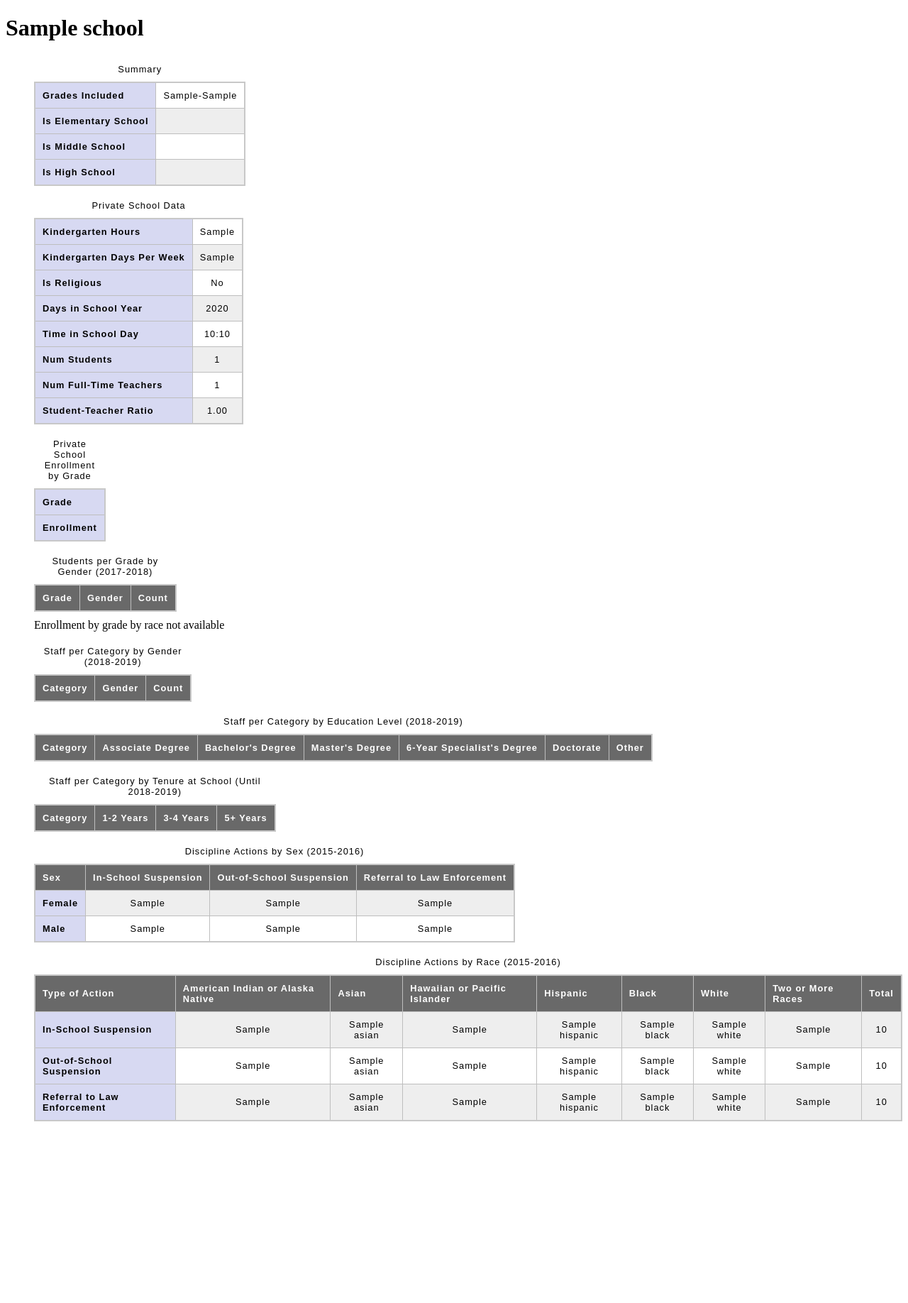
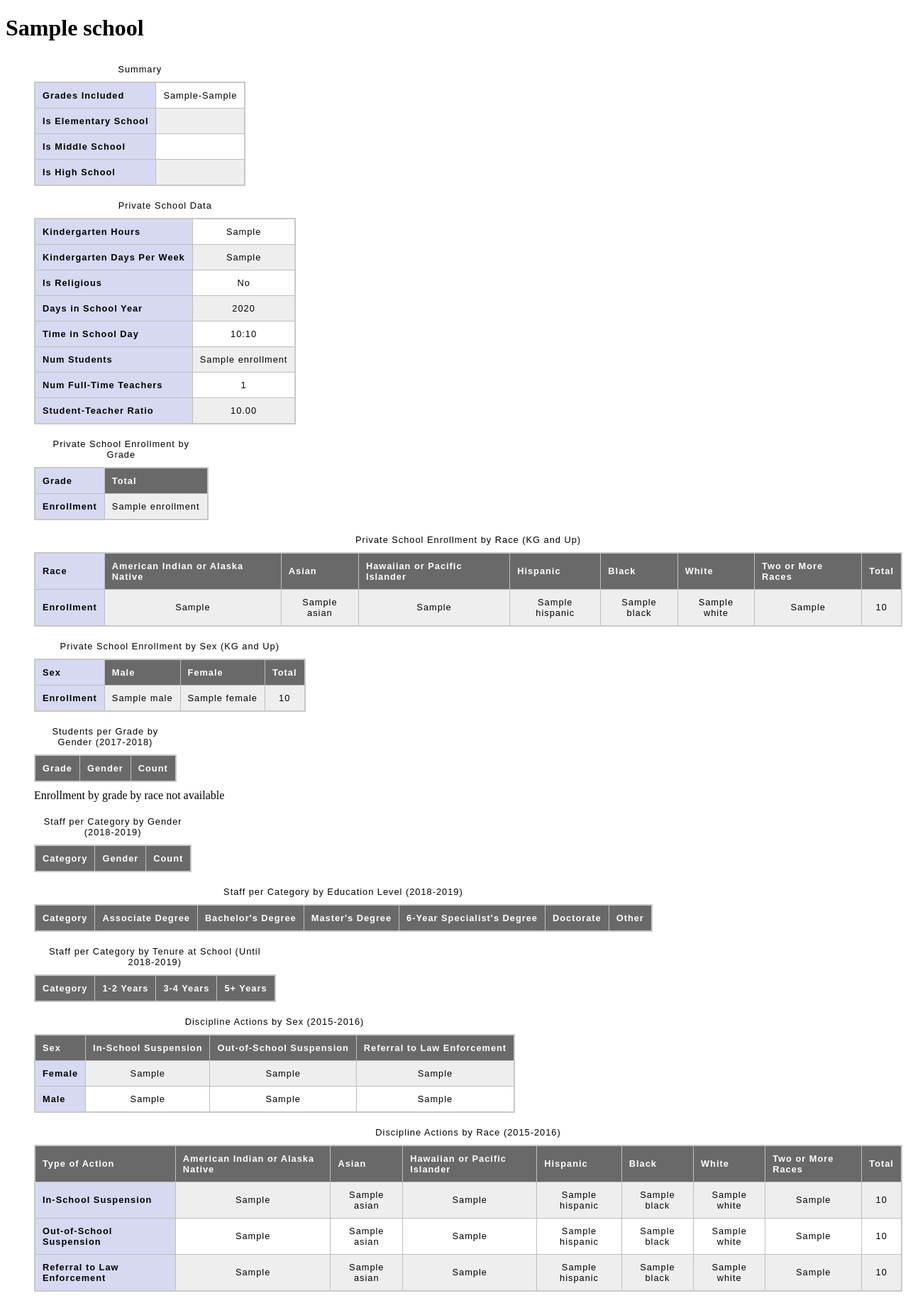
Before and after one commit to nwg/racine-schools, a Flask app: template app/templates/school.html in a window 1280 px wide. Shown: the whole page at 71% size. Before the commit the page ends 1580 px from the top, so only its background shows below. Run offline with Flask 2, Linux system fonts and the light colour scheme; the template is opened without the code that fills it: most values are stand-ins (such as "Sample title", 1, 10 or a date in 2020); lists and menus that the app fills with data are empty; some libraries are stand-ins or nearby versions.

Commit message:
add pss enrollment by demographic

```diff
--- a/app/school_summary.py
+++ b/app/school_summary.py
@@ -50,6 +50,7 @@ def render_school_summary_with_name(name):
     if ppin:
         d['pss_info'] = get_pss_info(cur, ppin)
         d['pss_enrollment_by_grade'] = get_pss_enrollment_by_grade(cur, ppin)
+        d['pss_enrollment_by_demographic'] = get_pss_enrollment_by_demographic(cur, ppin)
 
     return render_template(
         'school.html',
@@ -86,6 +87,16 @@ def get_pss_enrollment_by_grade(cur, ppin):
         enrollment_by_grade[row['grade']] = row['enrollment']
 
     return enrollment_by_grade
+
+def get_pss_enrollment_by_demographic(cur, ppin):
+    def query_pss_enrollment():
+        where = andd([idequals('year', 2017), idequals('ppin', ppin)])
+        return select('pss_enrollment_demographic_counts', '*', where=where)
+    q = query_pss_enrollment()
+    cur.execute(q)
+
+    return cur.fetchone()
+
 
 def get_enrollment_by_grade_by_sex(cur, nces_id):
     def query_sex_enrollment_counts():
--- a/app/templates/school.html
+++ b/app/templates/school.html
@@ -129,7 +129,7 @@ ul.schools-tables {
                 </tr>
                 <tr>
                     <th scope="row">Num Students</th>
-                    <td>{{pss_info.num_students}}</td>
+                    <td>{{pss_info.enrollment}}</td>
                 </tr>
                 <tr>
                     <th scope="row">Num Full-Time Teachers</th>
@@ -137,7 +137,7 @@ ul.schools-tables {
                 </tr>
                 <tr>
                     <th scope="row">Student-Teacher Ratio</th>
-                    <td>{{"%.02f"|format(pss_info.num_students/pss_info.num_fte_teachers)}}</td>
+                    <td>{{"%.02f"|format(pss_info.enrollment/pss_info.num_fte_teachers)}}</td>
                 </tr>
             </table>
         </li>
@@ -154,16 +154,69 @@ ul.schools-tables {
                     {% for grade in grade_order if grade in pss_enrollment_by_grade %}
                     <th scope="col">{{grade}}</th>
                     {% endfor %}
+                    {% if pss_info is defined and pss_info %}
+                    <th scope="col">Total</th>
+                    {% endif %}
                 </tr>
                     <th scope="row">Enrollment</th>
                     {% for grade in grade_order if grade in pss_enrollment_by_grade %}
                     <td>{{pss_enrollment_by_grade[grade]}}</td>
                     {% endfor %}
+                    {% if pss_info is defined and pss_info %}
+                    <td>{{pss_info.enrollment}}</td>
+                    {% endif %}
                 </tr>
             </table>
         </li>
         {% else %}
         <li>Private School Enrollment by Grade not available</li>
+        {% endif %}
+
+        {% if pss_enrollment_by_demographic is defined and pss_enrollment_by_demographic %}
+        <li>
+            <table>
+                <caption>Private School Enrollment by Race (KG and Up)</caption>
+                <tr>
+                    <th scope="row">Race</th>
+                    <th scope="col">American Indian or Alaska Native</th>
+                    <th scope="col">Asian</th>
+                    <th scope="col">Hawaiian or Pacific Islander</th>
+                    <th scope="col">Hispanic</th>
+                    <th scope="col">Black</th>
+                    <th scope="col">White</th>
+                    <th scope="col">Two or More Races</th>
+                    <th scope="col">Total</th>
+                </tr>
+                    <th scope="row">Enrollment</th>
+                    {% for race in race_order %}
+                    <td>{{pss_enrollment_by_demographic[race]}}</td>
+                    {% endfor %}
+                </tr>
+            </table>
+        </li>
+        {% else %}
+        <li>Private School Enrollment by Race not available</li>
+        {% endif %}
+
+        {% if pss_enrollment_by_demographic is defined and pss_enrollment_by_demographic %}
+        <li>
+            <table>
+                <caption>Private School Enrollment by Sex (KG and Up)</caption>
+                <tr>
+                    <th scope="row">Sex</th>
+                    <th scope="col">Male</th>
+                    <th scope="col">Female</th>
+                    <th scope="col">Total</th>
+                </tr>
+                    <th scope="row">Enrollment</th>
+                    <td>{{pss_enrollment_by_demographic.male}}</td>
+                    <td>{{pss_enrollment_by_demographic.female}}</td>
+                    <td>{{pss_enrollment_by_demographic.total}}</td>
+                </tr>
+            </table>
+        </li>
+        {% else %}
+        <li>Private School Enrollment by Race not available</li>
         {% endif %}
 
         {% if enrollment_by_grade_by_sex is defined and enrollment_by_grade_by_sex %}
--- a/scripts/create.sql
+++ b/scripts/create.sql
@@ -148,7 +148,7 @@ create table pss_enrollment_grade_counts (
     UNIQUE (ppin, year, grade)
 );
 
-create table pss_enrollment_race_counts (
+create table pss_enrollment_demographic_counts (
     ppin text,
     year integer not null,
     american_indian_or_alaska_native integer not null,
```
Also changed, not shown: scripts/import_pss.py (+29 -0 lines).
